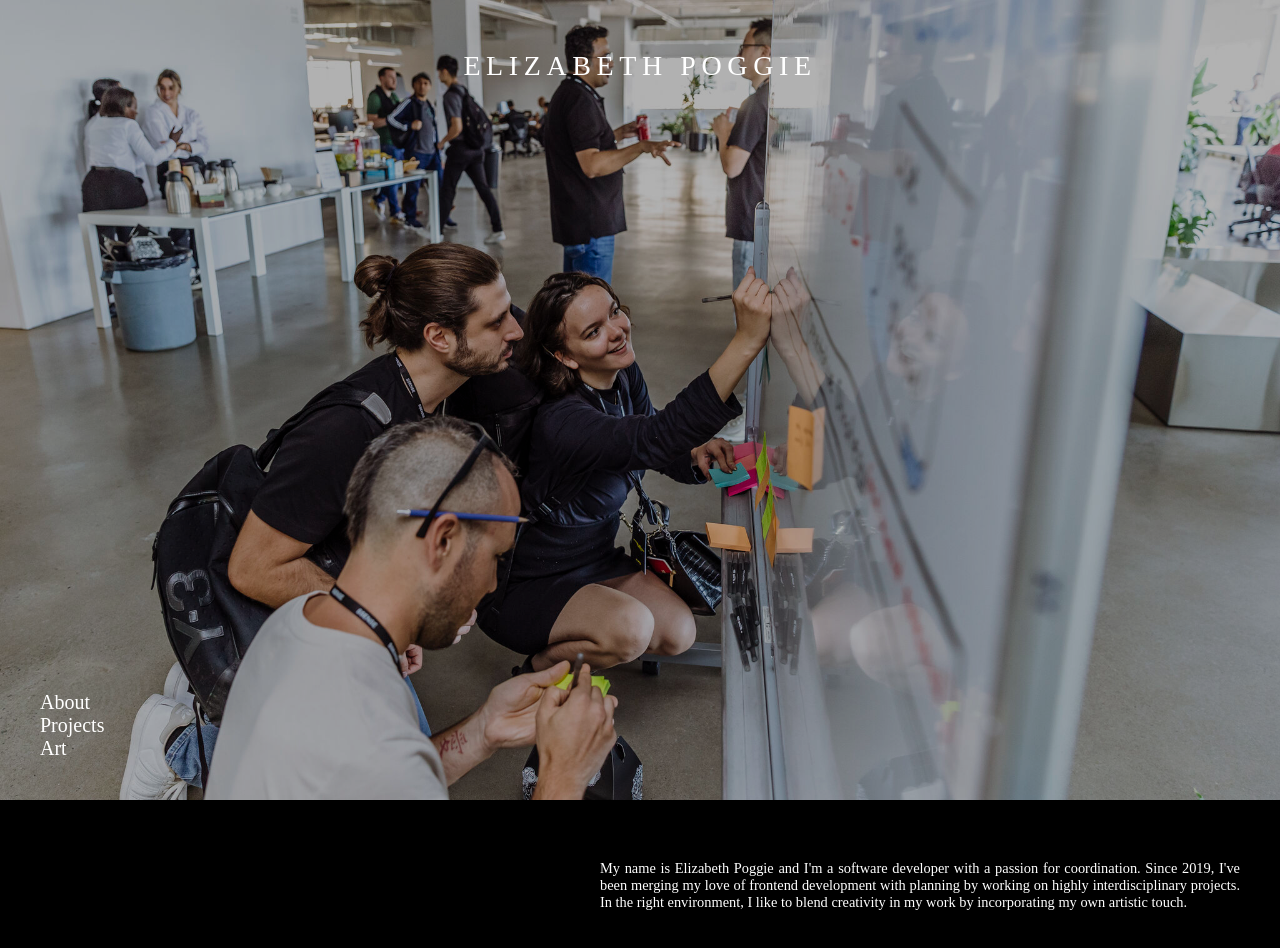
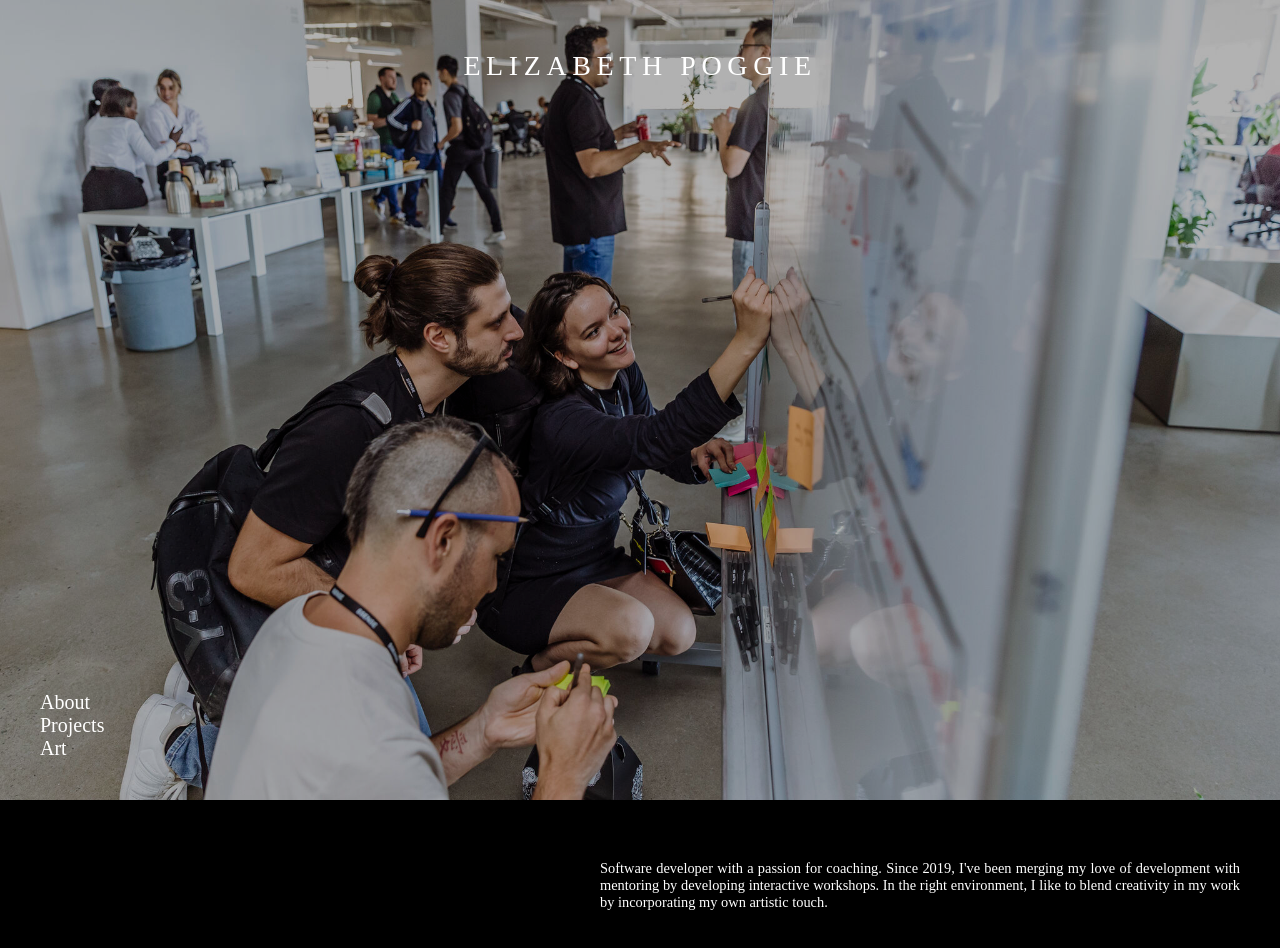
Before and after one commit to elizabeth-poggie/elizabeth-poggie, a Next.js app: page / in a window 1280 px wide. Shown: the top 948 px of the page. Built offline with nearby package versions, Linux system fonts and the light colour scheme; a web font is replaced by a local one.

Commit message:
yeet (#9)

```diff
--- a/src/views/about/about.tsx
+++ b/src/views/about/about.tsx
@@ -21,11 +21,10 @@ export function About() {
       <div className={styles.container}>
         <div className={styles.content}>
           <Text variant="p" align="justify">
-            My name is Elizabeth Poggie and I'm a software developer with a
-            passion for coordination. Since 2019, I've been merging my love of
-            frontend development with planning by working on highly
-            interdisciplinary projects. In the right environment, I like to
-            blend creativity in my work by incorporating my own artistic touch.
+            Software developer with a passion for coaching. Since 2019, I've
+            been merging my love of development with mentoring by developing
+            interactive workshops. In the right environment, I like to blend
+            creativity in my work by incorporating my own artistic touch.
           </Text>
         </div>
       </div>
```
